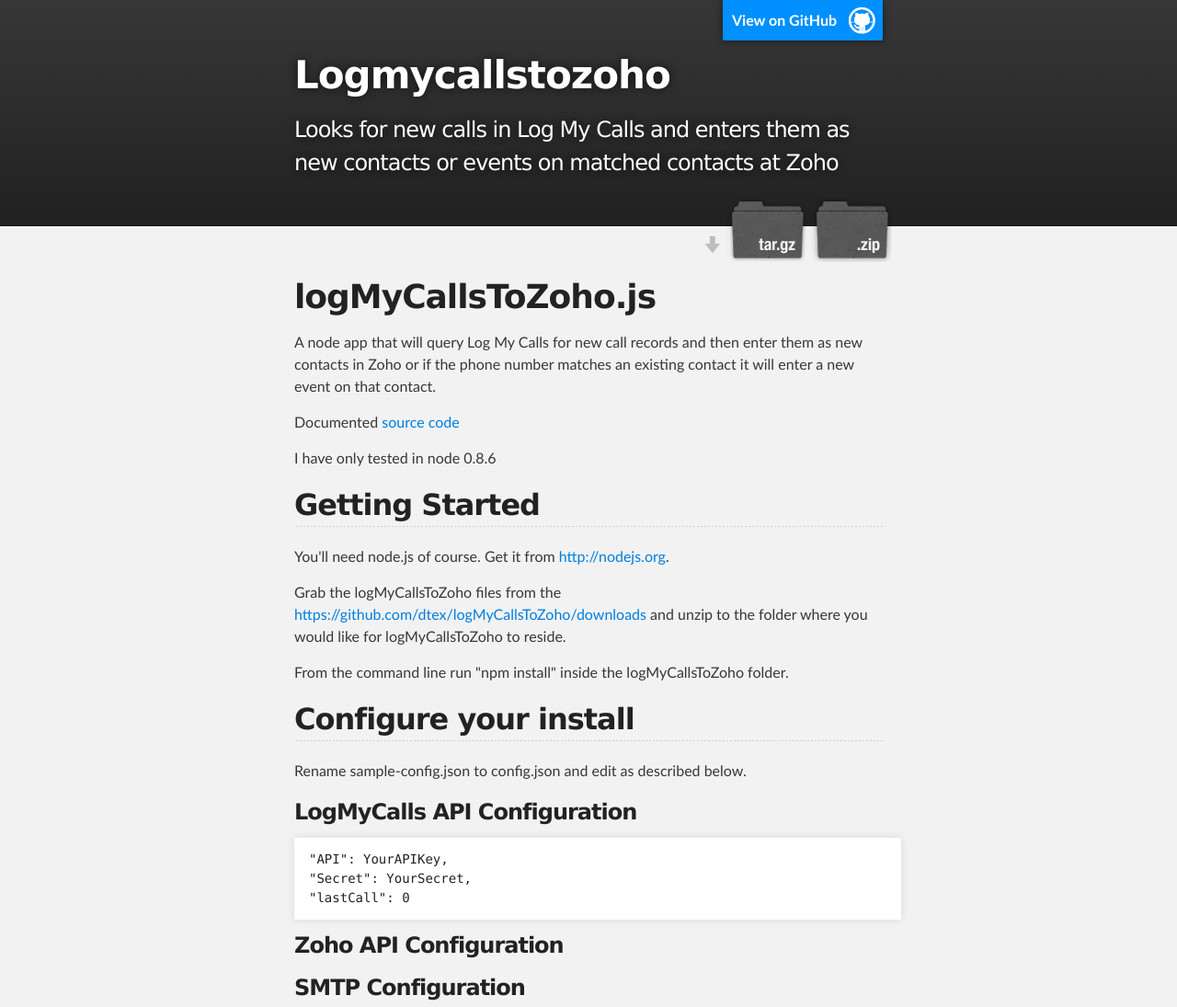
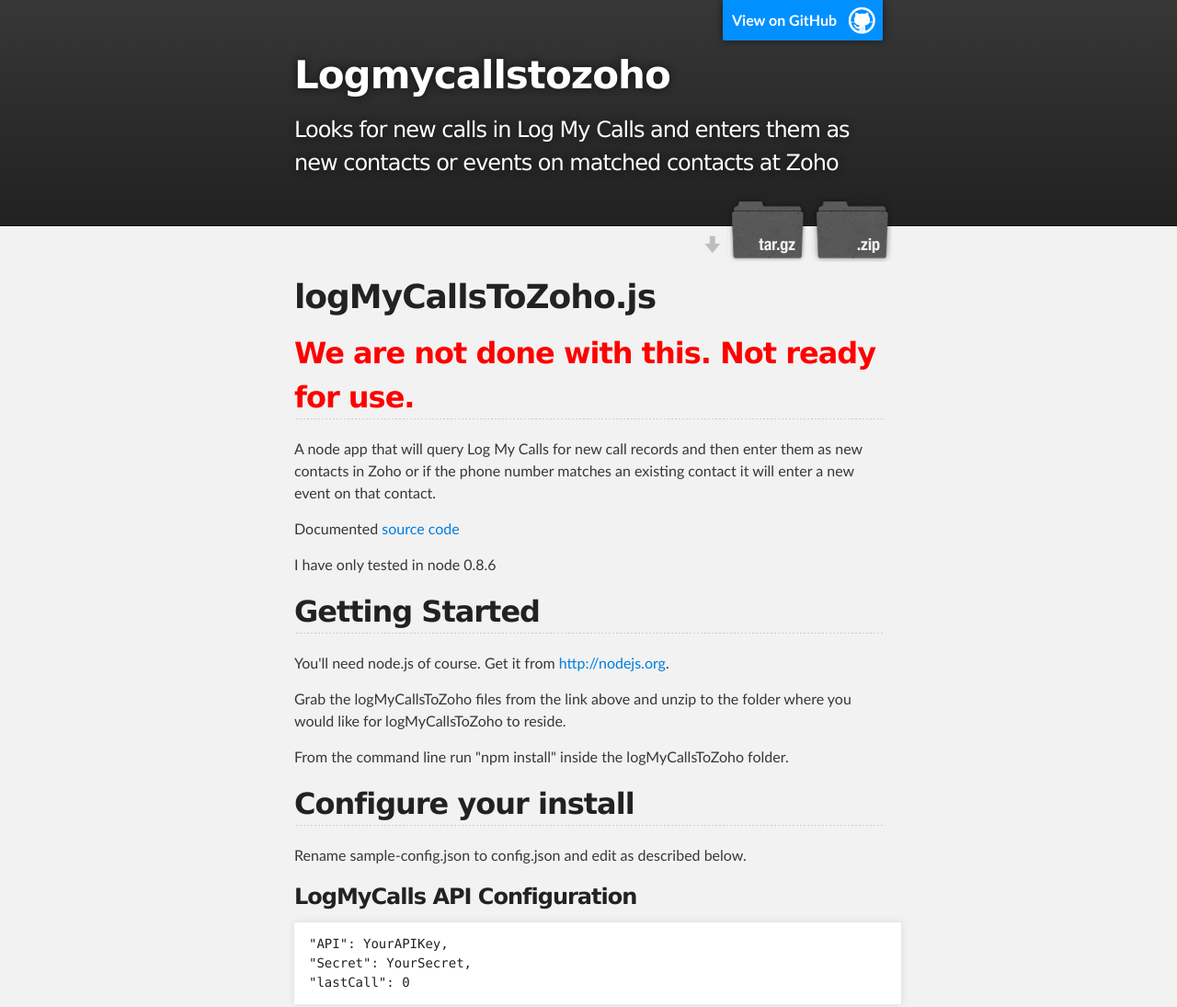
Before and after one commit to dtex/logMyCallsToZoho, a plain HTML site: page index.html in a window 1280 px wide. Shown: the top 1095 px of the page at 92% size. Drawn offline with Linux system fonts and the light colour scheme.

Commit message:
Fix text and add not-finished warning

```diff
--- a/index.html
+++ b/index.html
@@ -33,6 +33,8 @@
       <section id="main_content" class="inner">
         <h1>logMyCallsToZoho.js</h1>
 
+        <h2 style="color:red;">We are not done with this. Not ready for use.</h2>
+
 <p>A node app that will query Log My Calls for new call records and then enter them as new contacts in Zoho or if the phone number matches an existing contact it will enter a new event on that contact.</p>
 
 <p>Documented <a href="http://dtex.github.com/logMyCallsToZoho/docs/logMyCallsToZoho.html">source code</a></p>
@@ -43,7 +45,7 @@
 
 <p>You'll need node.js of course. Get it from <a href="nodejs.com">http://nodejs.org</a>.</p>
 
-<p>Grab the logMyCallsToZoho files from the <a href="downloads">https://github.com/dtex/logMyCallsToZoho/downloads</a> and unzip to the folder where you would like for logMyCallsToZoho to reside.</p>
+<p>Grab the logMyCallsToZoho files from the link above and unzip to the folder where you would like for logMyCallsToZoho to reside.</p>
 
 <p>From the command line run "npm install" inside the logMyCallsToZoho folder.</p>
 
```
